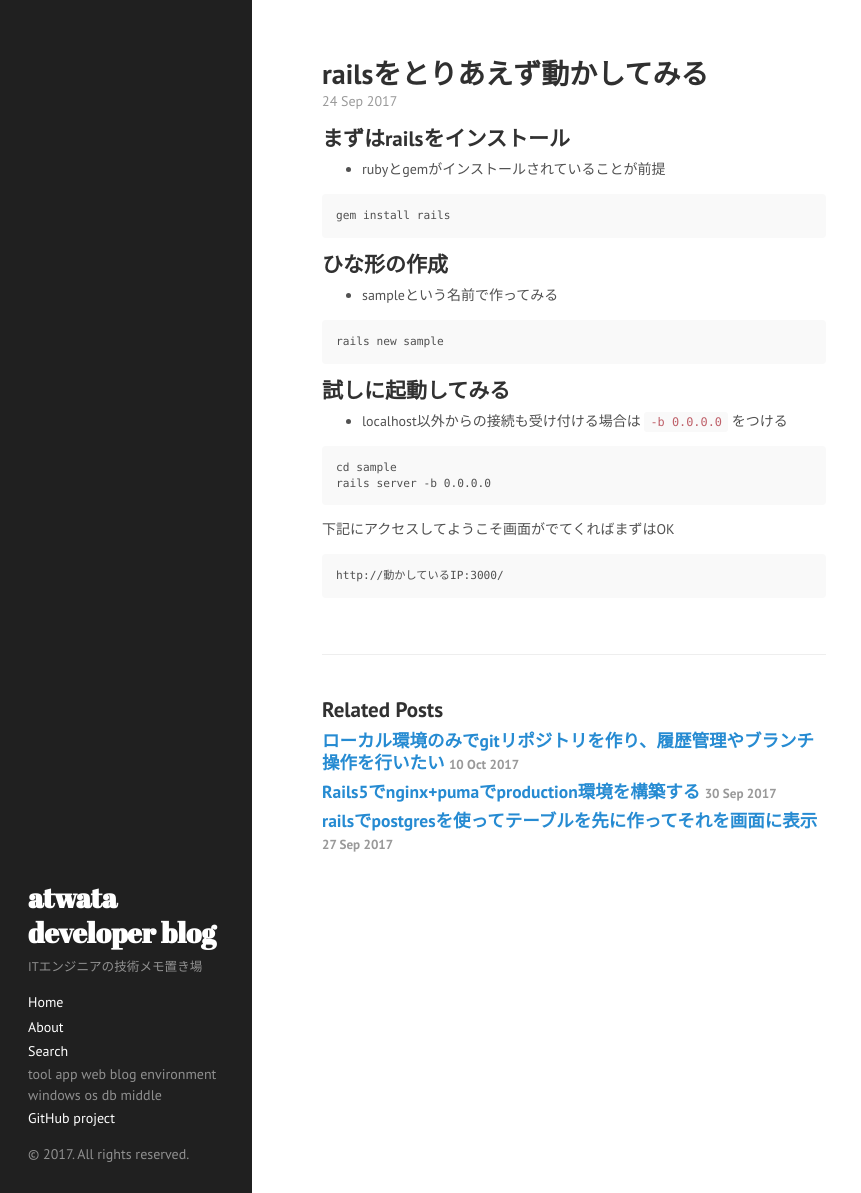
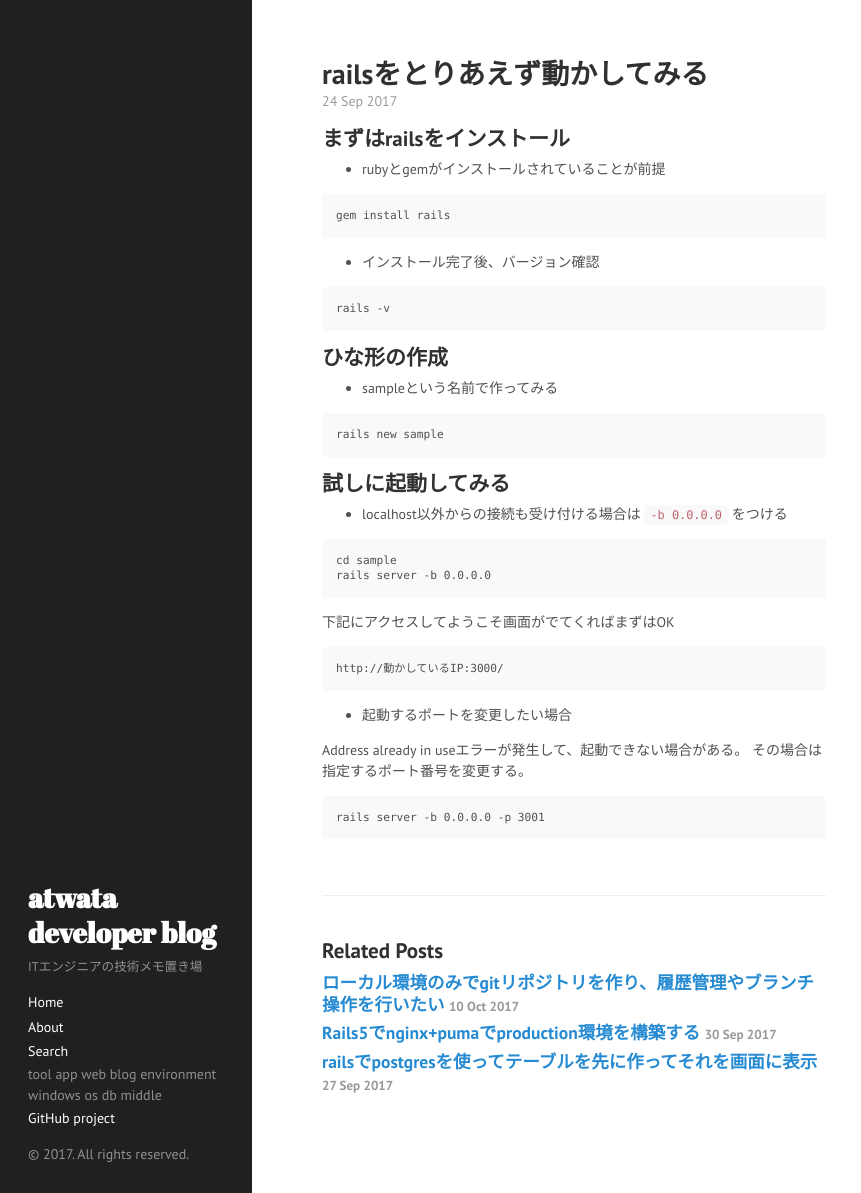
Before and after one commit to atwata/atwata.github.io, a Jekyll site: the page built from _posts/2017-09-24-rails-try-to-run-first.md, in a window 1280 px wide and 1193 px high. Shown: the whole window, without its empty margins (0-861 px from the left). Built offline with Jekyll 4.4.1, drawn with Linux system fonts in a browser that asks for light colours.

Commit message:
Update 2017-09-24-rails-try-to-run-first.md

````diff
--- a/_posts/2017-09-24-rails-try-to-run-first.md
+++ b/_posts/2017-09-24-rails-try-to-run-first.md
@@ -12,6 +12,13 @@ tags: ruby rails
 ```
 gem install rails
 ```
+
+- インストール完了後、バージョン確認
+
+```
+rails -v
+```
+
 
 ## ひな形の作成
 
@@ -36,3 +43,12 @@ rails server -b 0.0.0.0
 ```
 http://動かしているIP:3000/
 ```
+
+- 起動するポートを変更したい場合
+
+Address already in useエラーが発生して、起動できない場合がある。
+その場合は指定するポート番号を変更する。
+
+```
+rails server -b 0.0.0.0 -p 3001
+```
````
